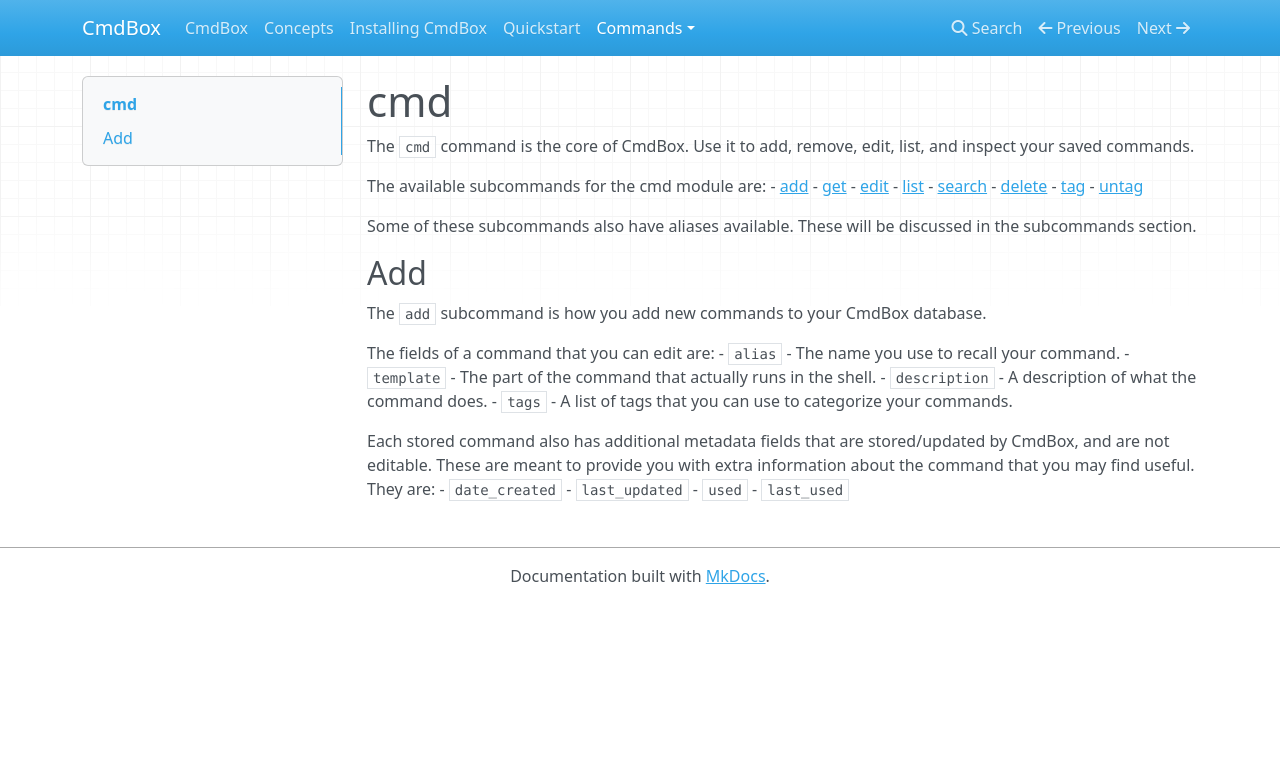
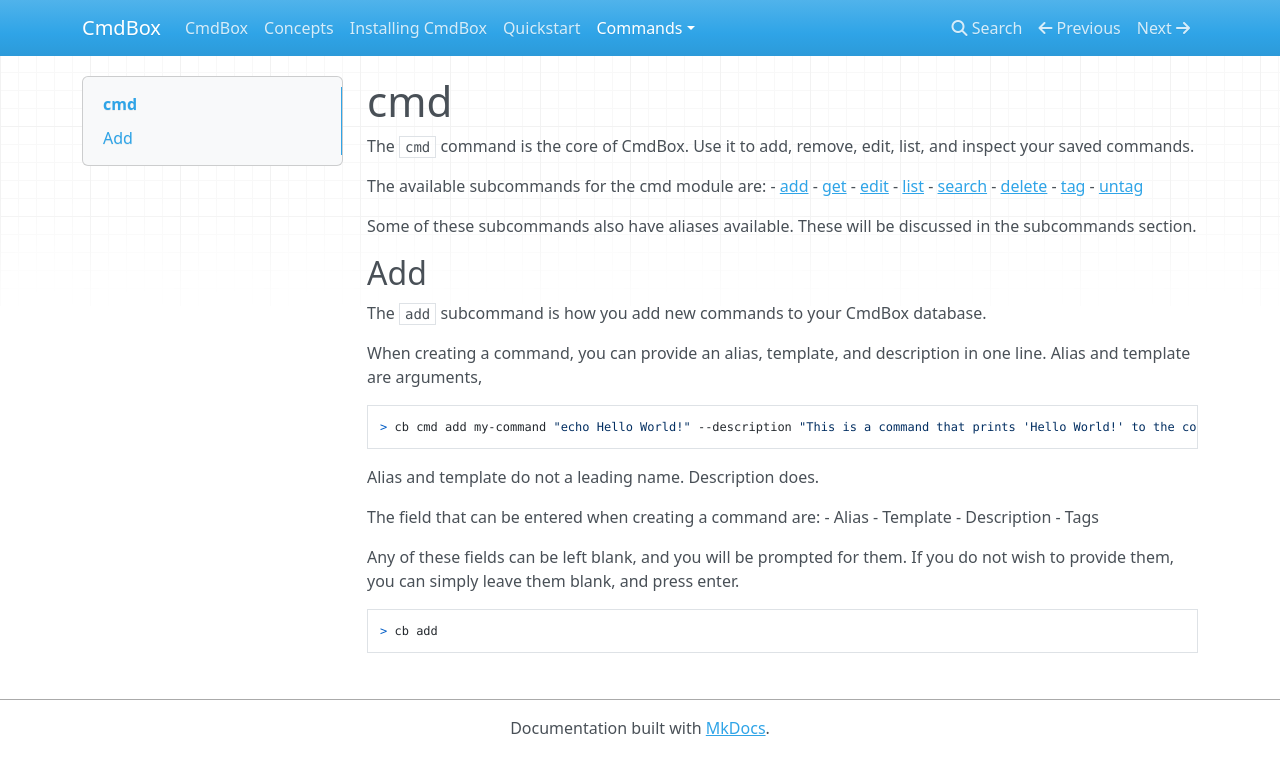
Before and after one commit to PhantomLambSoft/CmdBox, an MkDocs documentation site: the page built from docs/commands/cmd.md, in a window 1280 px wide. Shown: the top 775 px of the page. Built offline with MkDocs 1.6.1, drawn with Linux system fonts in a browser that asks for light colours; nearby versions of some CDN libraries.

Commit message:
Clarify and expand documentation for `add` subcommand usage in `cmd` command

````diff
--- a/docs/commands/cmd.md
+++ b/docs/commands/cmd.md
@@ -18,15 +18,23 @@
 
 The `add` subcommand is how you add new commands to your CmdBox database.
 
-The fields of a command that you can edit are:
-- `alias` - The name you use to recall your command.
-- `template` - The part of the command that actually runs in the shell.
-- `description` - A description of what the command does.
-- `tags` - A list of tags that you can use to categorize your commands.
+When creating a command, you can provide an alias, template, and description in one line. Alias and template are arguments,
 
-Each stored command also has additional metadata fields that are stored/updated by CmdBox, and are not editable. These
-are meant to provide you with extra information about the command that you may find useful. They are:
-- `date_created`
-- `last_updated`
-- `used`
-- `last_used`
+```console
+> cb cmd add my-command "echo Hello World!" --description "This is a command that prints 'Hello World!' to the console."
+```
+
+Alias and template do not a leading name. Description does.
+
+The field that can be entered when creating a command are:
+- Alias
+- Template
+- Description
+- Tags
+
+Any of these fields can be left blank, and you will be prompted for them. If you do not wish to provide them, you can
+simply leave them blank, and press enter.
+
+```console
+> cb add
+```
````
